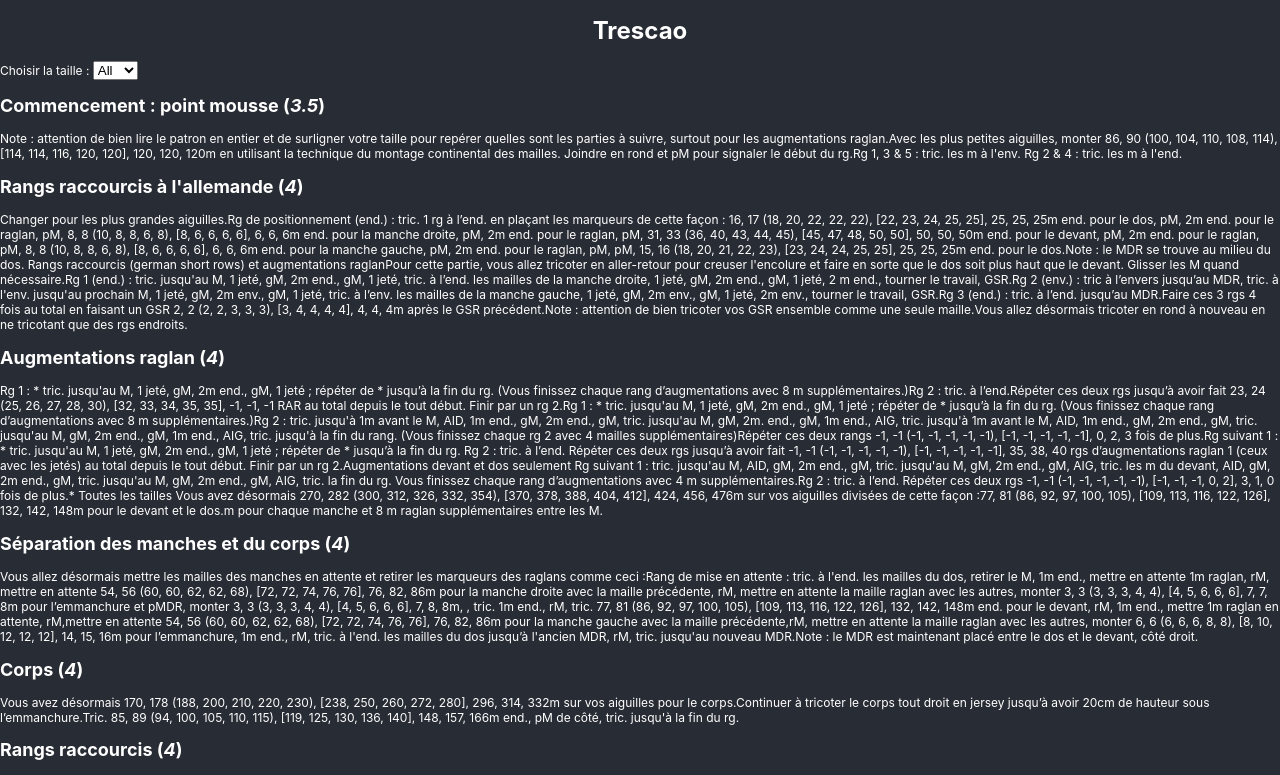
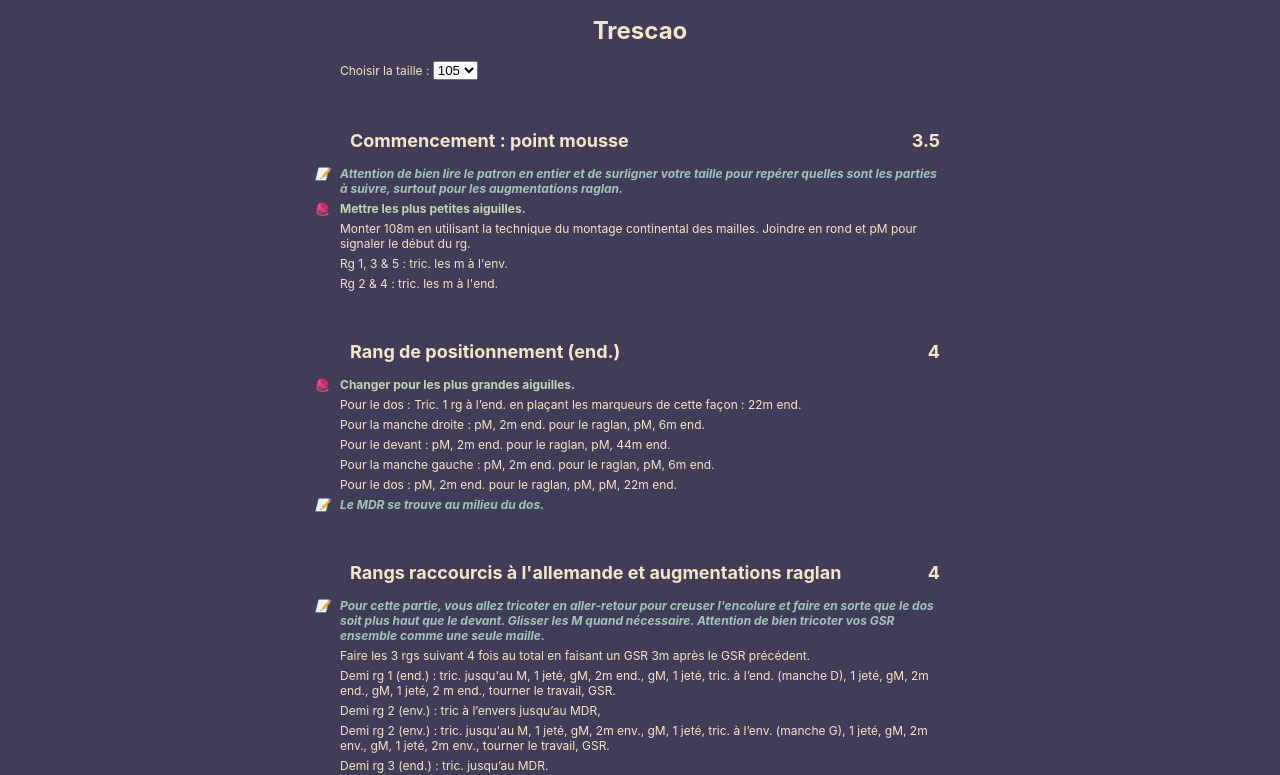
Before and after one commit to domitilleroger/knitting, a React (Create React App) app: page / in a window 1280 px wide. Shown: the top 775 px of the page. Built offline with nearby package versions, Linux system fonts and the light colour scheme.

Commit message:
feat(style): some design

```diff
--- a/package.json
+++ b/package.json
@@ -10,6 +10,7 @@
     "@types/node": "^12.20.4",
     "@types/react": "^17.0.2",
     "@types/react-dom": "^17.0.1",
+    "node-sass": "^5.0.0",
     "react": "^17.0.1",
     "react-dom": "^17.0.1",
     "react-scripts": "4.0.3",
--- a/src/App.css
+++ /dev/null
@@ -1,12 +0,0 @@
-.App {
-  background-color: #282c34;
-  display: flex;
-  flex-direction: column;
-  align-items: center;
-  justify-content: center;
-  font-size: 12px;
-  color: white;
-}
-.instruction{
-  margin: 5px 0;
-}
--- /dev/null
+++ b/src/App.scss
@@ -0,0 +1,22 @@
+.App {
+  color: #F2E7C9;
+  background-color: #413C58;
+  display: flex;
+  flex-direction: column;
+  align-items: center;
+  justify-content: center;
+  font-size: 12px;
+}
+
+.pattern {
+  max-width: 600px;
+}
+
+
+/*
+Violet 413C58       fond
+OpalBlue A3C4BC     note
+TeaGreen BFD7B5     change needles
+pale bud E7EFC5     waiting
+champagne F2E7C9    text
+*/
--- a/src/App.tsx
+++ b/src/App.tsx
@@ -1,18 +1,20 @@
 import React, { useState } from 'react';
-import './App.css';
+import './App.scss';
 import jsonPattern from "./patterns/trescao.json";
 import { formatJSON } from "./types/Pattern";
 
-import Instruction from "./components/Instruction/Instruction";
 import Part from "./components/Part/Part";
 
+const defaultCurrentSize = -10;
+const currentSizeToDev = 105;
+
 function App() {
-  const [currentSize, setCurrentSize] = useState(-1);
-  const currentPattern = formatJSON(jsonPattern);
+const currentPattern = formatJSON(jsonPattern);
+  const [currentSize, setCurrentSize] = useState(currentPattern.sizes.indexOf(currentSizeToDev));
 
   function onChangeSelect(event:any) {
     event.target.value === "all"
-      ? setCurrentSize(-10)
+      ? setCurrentSize(defaultCurrentSize)
       : setCurrentSize(currentPattern.sizes.indexOf(parseInt(event.target.value)));
   }
 
@@ -26,10 +28,12 @@ function App() {
         <select name="sizes" id="size-select" onChange={onChangeSelect}>
           <option value={-1}>All</option>
           {currentPattern.sizes.map(size =>
-            <option key={size} value={size}>{size}</option>
+            <option key={size} value={size} selected={size===currentSizeToDev}>{size}</option>
           )}
         </select>
-        {currentPattern.part.map((part, index) => <Part key={index} part={part} currentSize={currentSize}/>)}
+        <div className="pattern">
+          {currentPattern.part.map((part, index) => <Part key={index} part={part} currentSize={currentSize}/>)}
+        </div>
       </main>
     </div>
   );
--- /dev/null
+++ b/src/components/Part/Part.scss
@@ -0,0 +1,12 @@
+.part {
+  margin-top: 50px;
+  max-width: 600px;
+
+  &-title {
+    padding-left: 10px;
+
+    span {
+      float: right;
+    }
+  }
+}
--- a/src/components/Part/Part.tsx
+++ b/src/components/Part/Part.tsx
@@ -1,7 +1,7 @@
 import React from 'react';
-import { IPart, IInstruction } from '../../types/Pattern';
-import { getCurrentSizes, DisplaySizes } from "../../sizes/size";
+import { IPart } from '../../types/Pattern';
 import Instruction from "../../components/Instruction/Instruction";
+import './Part.scss';
 
 interface PartProps {
   currentSize: number;
@@ -10,7 +10,7 @@ interface PartProps {
 
 function Part({ part, currentSize }: PartProps) {
   return <div className="part">
-    <h2>{part.title} (<i>{part.needlesSize}</i>)</h2>
+    <h2 className="part-title">{part.title} <span>{part.needlesSize}</span></h2>
     {part.instructions.map(instruction =>
       <Instruction
         key={instruction.order}
--- /dev/null
+++ b/src/components/instruction/Instruction.scss
@@ -0,0 +1,43 @@
+.instruction{
+  margin: 5px 0;
+  display: block;
+  position: relative;
+
+  &:before {
+    position: absolute;
+    left: -25px;
+  }
+
+  &-inline {
+    display: inline;
+  }
+
+  &-waiting {
+    opacity: .5;
+  }
+
+  &-note {
+    font-style: italic;
+    font-weight: bold;
+    color: #A3C4BC;
+
+    &:before {
+      content: '📝';
+    }
+  }
+
+  &-changeNeedles {
+    font-weight: bold;
+    color: #BFD7B5;
+
+    &:before {
+      content: '🧶';
+    }
+  }
+
+  &-control {
+    &:before {
+      content: '🔍';
+    }
+  }
+}
--- a/src/components/instruction/Instruction.tsx
+++ b/src/components/instruction/Instruction.tsx
@@ -1,7 +1,7 @@
 import React from 'react';
 import { IInstruction } from '../../types/Pattern';
 import { getCurrentSizes, DisplaySizes } from "../../sizes/size";
-
+import './Instruction.scss';
 interface InstructionProps {
   currentSize: number;
   instruction: IInstruction;
@@ -21,7 +21,7 @@ function Instruction(props: InstructionProps) {
 
   return displayInstruction
     ? (
-      <span className="instruction instruction-{instruction.type}">
+      <span className={`instruction instruction-${props.instruction.type}`}>
         {props.instruction.content.replace('///', valuesToDisplay)}
       </span>
     )
--- a/src/patterns/trescao.json
+++ b/src/patterns/trescao.json
@@ -2,6 +2,13 @@
   "id": "pattern-1",
   "name": "Trescao",
   "author": "Along with Anna",
+  "gauge": [21, 31],
+  "recommendedEase": [3, 10],
+  "yarn": {
+    "category": "DK",
+    "quantity": [600, 670, 700, 760, 800, 830, 880, 915, 1055, 1150, 1250, 1350, 1450, 1550, 1650]
+  },
+  "needles": [3.75, 4],
   "sizes": [80, 85, 90, 95, 100, 105, 110, 115, 120, 125, 130, 135, 140, 150, 158],
   "part": [
     {
@@ -10,21 +17,29 @@
       "instructions": [
         {
           "type": "note",
-          "content": "Note : attention de bien lire le patron en entier et de surligner votre taille pour repérer quelles sont les parties à suivre, surtout pour les augmentations raglan."
+          "content": "Attention de bien lire le patron en entier et de surligner votre taille pour repérer quelles sont les parties à suivre, surtout pour les augmentations raglan."
+        },
+        {
+          "type": "changeNeedles",
+          "content": "Mettre les plus petites aiguilles."
         },
         {
           "type": "default",
-          "content": "Avec les plus petites aiguilles, monter ///m en utilisant la technique du montage continental des mailles. Joindre en rond et pM pour signaler le début du rg.",
+          "content": "Monter ///m en utilisant la technique du montage continental des mailles. Joindre en rond et pM pour signaler le début du rg.",
           "values": [86, 90, 100, 104, 110, 108, 114, 114, 114, 116, 120, 120, 120, 120, 120]
         },
         {
           "type": "default",
-          "content": "Rg 1, 3 & 5 : tric. les m à l'env. Rg 2 & 4 : tric. les m à l'end."
+          "content": "Rg 1, 3 & 5 : tric. les m à l'env."
+        },
+        {
+          "type": "default",
+          "content": "Rg 2 & 4 : tric. les m à l'end."
         }
       ]
     },
     {
-      "title": "Rangs raccourcis à l'allemande",
+      "title": "Rang de positionnement (end.)",
       "needlesSize": "4",
       "instructions": [
         {
@@ -33,61 +48,63 @@
         },
         {
           "type": "default",
-          "content": "Rg de positionnement (end.) : tric. 1 rg à l’end. en plaçant les marqueurs de cette façon : ///m end. pour le dos, pM, 2m end. pour le raglan, pM, ",
+          "content": "Pour le dos : Tric. 1 rg à l’end. en plaçant les marqueurs de cette façon : ///m end.",
           "values": [16, 17, 18, 20, 22, 22, 22, 22, 23, 24, 25, 25, 25, 25, 25]
         },
         {
           "type": "default",
-          "content": "///m end. pour la manche droite, pM, 2m end. pour le raglan, pM, ",
+          "content": "Pour la manche droite : pM, 2m end. pour le raglan, pM, ///m end.",
           "values": [8, 8, 10, 8, 8, 6, 8, 8, 6, 6, 6, 6, 6, 6, 6]
         },
         {
-          "type": "inline",
-          "content": "///m end. pour le devant, pM, 2m end. pour le raglan, pM, ",
+          "type": "default",
+          "content": "Pour le devant : pM, 2m end. pour le raglan, pM, ///m end.",
           "values": [31, 33, 36, 40, 43, 44, 45, 45, 47, 48, 50, 50, 50, 50, 50]
         },
         {
-          "type": "inline",
-          "content": "///m end. pour la manche gauche, pM, 2m end. pour le raglan, pM, pM, ",
+          "type": "default",
+          "content": "Pour la manche gauche : pM, 2m end. pour le raglan, pM, ///m end.",
           "values": [8, 8, 10, 8, 8, 6, 8, 8, 6, 6, 6, 6, 6, 6, 6]
         },
         {
-          "type": "inline",
-          "content": "///m end. pour le dos.",
+          "type": "default",
+          "content": "Pour le dos : pM, 2m end. pour le raglan, pM, pM, ///m end.",
           "values": [15, 16, 18, 20, 21, 22, 23, 23, 24, 24, 25, 25, 25, 25, 25]
         },
         {
           "type": "note",
-          "content": "Note : le MDR se trouve au milieu du dos. Rangs raccourcis (german short rows) et augmentations raglan"
+          "content": "Le MDR se trouve au milieu du dos."
+        }
+      ]
+    },
+    {
+      "title": "Rangs raccourcis à l'allemande et augmentations raglan",
+      "needlesSize": "4",
+      "instructions": [
+        {
+          "type": "note",
+          "content": "Pour cette partie, vous allez tricoter en aller-retour pour creuser l'encolure et faire en sorte que le dos soit plus haut que le devant. Glisser les M quand nécessaire. Attention de bien tricoter vos GSR ensemble comme une seule maille."
         },
         {
           "type": "default",
-          "content": "Pour cette partie, vous allez tricoter en aller-retour pour creuser l'encolure et faire en sorte que le dos soit plus haut que le devant. Glisser les M quand nécessaire."
+          "content": "Faire les 3 rgs suivant 4 fois au total en faisant un GSR ///m après le GSR précédent.",
+          "values": [2, 2, 2, 2, 3, 3, 3, 3, 4, 4, 4, 4, 4, 4, 4]
         },
         {
           "type": "default",
-          "content": "Rg 1 (end.) : tric. jusqu'au M, 1 jeté, gM, 2m end., gM, 1 jeté, tric. à l’end. les mailles de la manche droite, 1 jeté, gM, 2m end., gM, 1 jeté, 2 m end., tourner le travail, GSR."
+          "content": "Demi rg 1 (end.) : tric. jusqu'au M, 1 jeté, gM, 2m end., gM, 1 jeté, tric. à l’end. (manche D), 1 jeté, gM, 2m end., gM, 1 jeté, 2 m end., tourner le travail, GSR."
         },
         {
           "type": "default",
-          "content": "Rg 2 (env.) : tric à l’envers jusqu’au MDR, tric. à l'env. jusqu'au prochain M, 1 jeté, gM, 2m env., gM, 1 jeté, tric. à l’env. les mailles de la manche gauche, 1 jeté, gM, 2m env., gM, 1 jeté, 2m env., tourner le travail, GSR."
+          "content": "Demi rg 2 (env.) : tric à l’envers jusqu’au MDR,"
         },
         {
           "type": "default",
-          "content": "Rg 3 (end.) : tric. à l’end. jusqu’au MDR."
+          "content": "Demi rg 2 (env.) : tric. jusqu'au M, 1 jeté, gM, 2m env., gM, 1 jeté, tric. à l’env. (manche G), 1 jeté, gM, 2m env., gM, 1 jeté, 2m env., tourner le travail, GSR."
         },
         {
           "type": "default",
-          "content": "Faire ces 3 rgs 4 fois au total en faisant un GSR ///m après le GSR précédent.",
-          "values": [2, 2, 2, 2, 3, 3, 3, 3, 4, 4, 4, 4, 4, 4, 4]
-        },
-        {
-          "type": "note",
-          "content": "Note : attention de bien tricoter vos GSR ensemble comme une seule maille."
-        },
-        {
-          "type": "default",
-          "content": "Vous allez désormais tricoter en rond à nouveau en ne tricotant que des rgs endroits."
+          "content": "Demi rg 3 (end.) : tric. jusqu’au MDR."
         }
       ]
     },
@@ -95,6 +112,10 @@
       "title": "Augmentations raglan",
       "needlesSize": "4",
       "instructions": [
+        {
+          "type": "note",
+          "content": "Vous allez désormais tricoter en rond à nouveau en ne tricotant que des rgs endroits."
+        },
         {
           "type": "default",
           "content": "Rg 1 : * tric. jusqu'au M, 1 jeté, gM, 2m end., gM, 1 jeté ; répéter de * jusqu’à la fin du rg. (Vous finissez chaque rang d’augmentations avec 8 m supplémentaires.)",
@@ -129,13 +150,33 @@
         },
         {
           "type": "default",
-          "content": "Rg suivant 1 : * tric. jusqu'au M, 1 jeté, gM, 2m end., gM, 1 jeté ; répéter de * jusqu’à la fin du rg.\nRg 2 : tric. à l’end.\nRépéter ces deux rgs jusqu’à avoir fait /// rgs d’augmentations raglan 1 (ceux avec les jetés) au total depuis le tout début. Finir par un rg 2.",
+          "content": "Rg suivant 1 : * tric. jusqu'au M, 1 jeté, gM, 2m end., gM, 1 jeté ; répéter de * jusqu’à la fin du rg.",
+          "onlySizes": [-1, -1, -1, -1, -1, -1, -1, -1, -1, -1, -1, -1, 140, 150, 158]
+        },
+        {
+          "type": "default",
+          "content": "Rg 2 : tric. à l’end.",
+          "onlySizes": [-1, -1, -1, -1, -1, -1, -1, -1, -1, -1, -1, -1, 140, 150, 158]
+        },
+        {
+          "type": "default",
+          "content": "Répéter ces deux rgs jusqu’à avoir fait /// rgs d’augmentations raglan 1 (ceux avec les jetés) au total depuis le tout début. Finir par un rg 2.",
           "values": [-1, -1, -1, -1, -1, -1, -1, -1, -1, -1, -1, -1, 35, 38, 40],
           "onlySizes": [-1, -1, -1, -1, -1, -1, -1, -1, -1, -1, -1, -1, 140, 150, 158]
         },
         {
           "type": "default",
-          "content": "Augmentations devant et dos seulement\nRg suivant 1 : tric. jusqu'au M, AID, gM, 2m end., gM, tric. jusqu'au M, gM, 2m end., gM, AIG, tric. les m du devant, AID, gM, 2m end., gM, tric. jusqu'au M, gM, 2m end., gM, AIG, tric. la fin du rg.\nVous finissez chaque rang d’augmentations avec 4 m supplémentaires.",
+          "content": "Augmentations devant et dos seulement",
+          "onlySizes": [-1, -1, -1, -1, -1, -1, -1, -1, -1, -1, 130, 135, 140, 150, 158]
+        },
+        {
+          "type": "default",
+          "content": "Rg suivant 1 : tric. jusqu'au M, AID, gM, 2m end., gM, tric. jusqu'au M, gM, 2m end., gM, AIG, tric. les m du devant, AID, gM, 2m end., gM, tric. jusqu'au M, gM, 2m end., gM, AIG, tric. la fin du rg.",
+          "onlySizes": [-1, -1, -1, -1, -1, -1, -1, -1, -1, -1, 130, 135, 140, 150, 158]
+        },
+        {
+          "type": "default",
+          "content": "Vous finissez chaque rang d’augmentations avec 4 m supplémentaires.",
           "onlySizes": [-1, -1, -1, -1, -1, -1, -1, -1, -1, -1, 130, 135, 140, 150, 158]
         },
         {
@@ -146,21 +187,18 @@
         },
         {
           "type": "default",
-          "content": "* Toutes les tailles\nVous avez désormais ///m sur vos aiguilles divisées de cette façon :",
-          "values": [270, 282, 300, 312, 326, 332, 354, 370, 378, 388, 404, 412, 424, 456, 476],
-          "onlySizes": [-1, -1, -1, -1, -1, -1, -1, -1, -1, -1, 130, 135, 140, 150, 158]
+          "content": "Vous avez désormais ///m sur vos aiguilles divisées de cette façon :",
+          "values": [270, 282, 300, 312, 326, 332, 354, 370, 378, 388, 404, 412, 424, 456, 476]
         },
         {
           "type": "default",
           "content": "///m pour le devant et le dos.",
-          "values": [77, 81, 86, 92, 97, 100, 105, 109, 113, 116, 122, 126, 132, 142, 148],
-          "onlySizes": [-1, -1, -1, -1, -1, -1, -1, -1, -1, -1, 130, 135, 140, 150, 158]
+          "values": [77, 81, 86, 92, 97, 100, 105, 109, 113, 116, 122, 126, 132, 142, 148]
         },
         {
           "type": "default",
-          "content": "m pour chaque manche et 8 m raglan supplémentaires entre les M.",
-          "values": [54, 56, 60, 60, 62, 62, 68, 72, 72, 74, 76, 76, 76, 82, 86],
-          "onlySizes": [-1, -1, -1, -1, -1, -1, -1, -1, -1, -1, 130, 135, 140, 150, 158]
+          "content": "///m pour chaque manche et 8 m raglan supplémentaires entre les M.",
+          "values": [54, 56, 60, 60, 62, 62, 68, 72, 72, 74, 76, 76, 76, 82, 86]
         }
       ]
     },
@@ -169,42 +207,46 @@
       "needlesSize": "4",
       "instructions": [
         {
-          "type": "waiting",
-          "content": "Vous allez désormais mettre les mailles des manches en attente et retirer les marqueurs des raglans comme ceci :"
+          "type": "note",
+          "content": "Vous allez désormais mettre les mailles des manches en attente et retirer les marqueurs des raglans."
         },
         {
           "type": "default",
-          "content": "Rang de mise en attente : tric. à l'end. les mailles du dos, retirer le M, 1m end., mettre en attente 1m raglan, rM, mettre en attente ///m ",
+          "content": "Pour les mailles du dos : tric. à l'end., rM, 1m end.,"
+        },
+        {
+          "type": "waiting",
+          "content": "Pour la manche droite : mettre en attente 1m raglan, rM, mettre en attente ///m avec la maille précédente, rM, mettre en attente la maille raglan avec les autres,",
           "values": [54, 56, 60, 60, 62, 62, 68, 72, 72, 74, 76, 76, 76, 82, 86]
         },
         {
-          "type": "default",
-          "content": "pour la manche droite avec la maille précédente, rM, mettre en attente la maille raglan avec les autres, monter ///m pour l’emmanchure et pMDR, ",
+          "type": "inline",
+          "content": "Pour l’emmanchure : monter ///m et pMDR, monter ///m, tric. 1m end., rM,",
           "values": [3, 3, 3, 3, 3, 4, 4, 4, 5, 6, 6, 6, 7, 7, 8]
         },
         {
-          "type": "default",
-          "content": "monter ///m, ",
-          "values": [3, 3, 3, 3, 3, 4, 4, 4, 5, 6, 6, 6, 7, 8, 8]
-        },
-        {
-          "type": "default",
-          "content": ", tric. 1m end., rM, tric. ///m end. pour le devant, rM, 1m end., mettre 1m raglan en attente, rM,",
+          "type": "inline",
+          "content": "Pour le devant : tric. ///m end., rM, 1m end.,",
           "values": [77, 81, 86, 92, 97, 100, 105, 109, 113, 116, 122, 126, 132, 142, 148]
         },
         {
-          "type": "default",
-          "content": "mettre en attente ///m pour la manche gauche avec la maille précédente,",
+          "type": "waiting",
+          "content": "Pour la manche gauche : mettre 1m raglan en attente, rM, mettre en attente ///m avec la maille précédente, rM, mettre en attente la maille raglan avec les autres,",
           "values": [54, 56, 60, 60, 62, 62, 68, 72, 72, 74, 76, 76, 76, 82, 86]
         },
         {
-          "type": "default",
-          "content": "rM, mettre en attente la maille raglan avec les autres, monter ///m pour l’emmanchure, 1m end., rM, tric. à l'end. les mailles du dos jusqu’à l'ancien MDR, rM, tric. jusqu'au nouveau MDR.",
+          "type": "inline",
+          "content": "Pour l’emmanchure : monter ///m, 1m end., rM,",
           "values": [6, 6, 6, 6, 6, 8, 8, 8, 10, 12, 12, 12, 14, 15, 16]
         },
         {
-          "type": "note",
-          "content": "Note : le MDR est maintenant placé entre le dos et le devant, côté droit."
+          "type": "inline",
+          "content": "Pour le dos : tric. à l'end. jusqu’à l'ancien MDR, rM, tric. jusqu'au nouveau MDR.",
+          "values": [6, 6, 6, 6, 6, 8, 8, 8, 10, 12, 12, 12, 14, 15, 16]
+        },
+        {
+          "type": "control",
+          "content": "Le MDR est maintenant placé entre le dos et le devant, côté droit."
         }
       ]
     },
@@ -213,7 +255,7 @@
       "needlesSize": "4",
       "instructions": [
         {
-          "type": "default",
+          "type": "control",
           "content": "Vous avez désormais ///m sur vos aiguilles pour le corps.",
           "values": [170, 178, 188, 200, 210, 220, 230, 238, 250, 260, 272, 280, 296, 314, 332]
         },
@@ -279,8 +321,12 @@
       "needlesSize": "3.5",
       "instructions": [
         {
+          "type": "changeNeedles",
+          "content": "Changer pour les plus petites aiguilles."
+        },
+        {
           "type": "default",
-          "content": "Changer pour les plus petites aiguilles. Rg 1, 3, 5, 7 & 9 : tric. les m à l'env."
+          "content": "Rg 1, 3, 5, 7 & 9 : tric. les m à l'env."
         },
         {
           "type": "default",
@@ -297,25 +343,25 @@
       "needlesSize": "4",
       "instructions": [
         {
-          "type": "default",
-          "content": "Avec les plus grosses aiguilles, vous allez désormais reprendre vos mailles des manches mises en attente."
+          "type": "changeNeedles",
+          "content": "Changer pour les plus grandes aiguilles."
+        },
+        {
+          "type": "note",
+          "content": "Vous allez désormais reprendre vos mailles des manches mises en attente."
         },
         {
           "type": "default",
-          "content": "Replacer sur vos aiguilles les 56, 58 (62, 62, 64, 64, 70)[74, 74, 76, 78, 78] 78, 84, 88m de la manche,"
+          "content": "Replacer sur vos aiguilles les ///m de la manche,",
+          "values": [56, 58, 62, 62, 64, 64, 70, 74, 74, 76, 78, 78, 78, 84, 88]
         },
         {
           "type": "default",
-          "content": "relever ///m à l’emmanchure,",
+          "content": "Relever ///m à l’emmanchure, pMDR, relever ///m.",
           "values": [3, 3, 3, 3, 3, 4, 4, 4, 5, 6, 6, 6, 7, 7, 8]
         },
         {
-          "type": "default",
-          "content": "pMDR, relever ///m.",
-          "values": [3, 3, 3, 3, 3, 4, 4, 4, 5, 6, 6, 6, 7, 7, 8]
-        },
-        {
-          "type": "default",
+          "type": "control",
           "content": "Vous avez désormais ///m sur vos aiguilles.",
           "values": [62, 64, 68, 68, 70, 72, 78, 82, 84, 88, 90, 90, 92, 98, 104]
         },
@@ -328,17 +374,17 @@
           "content": "Rang de diminutions : 1m end., 2m ens-end., tric. jusqu’à 3m de la fin du rg, GGT, 1m end. (=2 diminutions)."
         },
         {
-          "type": "default",
+          "type": "inline",
           "content": "Répéter ce rang de diminutions /// fois de plus ",
           "values": [10, 10, 12, 11, 12, 12, 15, 16, 17, 18, 19, 19, 19, 22, 25]
         },
         {
-          "type": "default",
+          "type": "inline",
           "content": "tous les /// cm.",
           "values": [2.5, 2.5, 2, 2.5, 2, 2, 2, 2, 1.5, 1.5, 1.5, 1.5, 1.5, 1, 1]
         },
         {
-          "type": "default",
+          "type": "control",
           "content": "Vous avez désormais ///m sur vos aiguilles.",
           "values": [40, 42, 42, 44, 44, 46, 46, 48, 48, 50, 50, 50, 52, 52, 52]
         },
@@ -353,8 +399,12 @@
       "needlesSize": "3.5",
       "instructions": [
         {
+          "type": "changeNeedles",
+          "content": "Changer pour les plus petites aiguilles."
+        },
+        {
           "type": "default",
-          "content": "Changer pour les plus petites aiguilles et tric. en point mousse de cette façon :"
+          "content": "Tric. en point mousse de cette façon :"
         },
         {
           "type": "default",
--- a/src/types/Pattern.tsx
+++ b/src/types/Pattern.tsx
@@ -2,6 +2,13 @@ export interface Pattern {
   id: string;
   name: string;
   author: string;
+  gauge: Array<number>;
+  recommendedEase: Array<number>;
+  yarn: {
+    category: string,
+    quantity: Array<number>
+  };
+  needles: Array<number>;
   sizes: Array<number>;
   part: Array<IPart>;
 }
@@ -43,10 +50,7 @@ function formatPart(part: IPart) {
 
 export function formatJSON(jsonPattern: Pattern): Pattern {
   return {
-    id: jsonPattern.id,
-    name: jsonPattern.name,
-    author: jsonPattern.author,
-    sizes: jsonPattern.sizes,
+    ...jsonPattern,
     part: jsonPattern.part.map(part => formatPart(part)),
   };
 }
```
Also changed, not shown: 1 other file (tests, documents, lock files or other folders).
